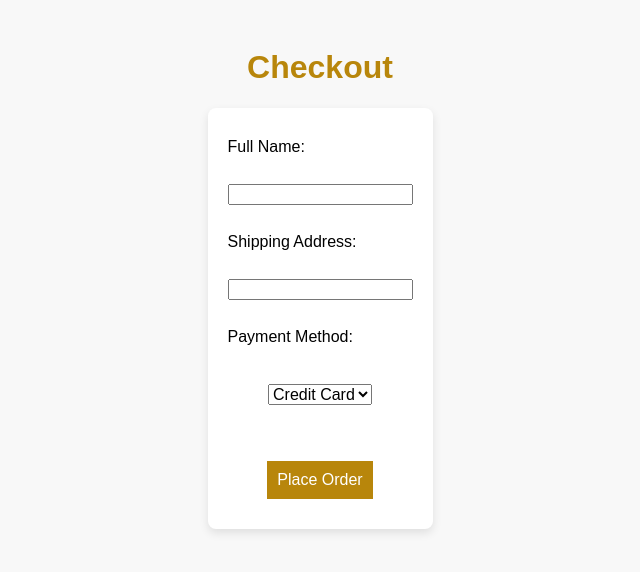
After one commit to Fabiv121/jewelry_store, a Flask app: page /checkout in a window 1280 px wide. The commit adds this page. Shown: the top 572 px of the page, without its empty margins (320-960 px from the left). Run offline with Flask 3, Linux system fonts and the light colour scheme.

Commit message:
updated code

```diff
--- a/app.py
+++ b/app.py
@@ -1,6 +1,7 @@
 import sqlite3
 import bcrypt  # Import bcrypt for password hashing
 from flask import Flask, render_template, request, redirect, url_for, session
+from flask import Flask, render_template, request, redirect, url_for
 
 app = Flask(__name__)
 app.secret_key = "supersecretkey123"  # REQUIRED for session handling
@@ -89,25 +90,30 @@ def view_orders():
     conn = sqlite3.connect('jewelry_store.db')
     c = conn.cursor()
 
-    # Fetch all orders for the logged-in user (include price)
-    c.execute("SELECT id, jewelry_type, metal, gemstone, quantity, price FROM orders WHERE user_id = (SELECT id FROM users WHERE username = ?)", (user,))
+    # Fetch all orders for the user
+    c.execute('''
+        SELECT id, jewelry_type, metal, gemstone, quantity, price
+        FROM orders
+        WHERE user_id = (SELECT id FROM users WHERE username = ?)
+    ''', (user,))
     orders = c.fetchall()
 
-    # Calculate total quantity
+    # Calculate totals
     c.execute("SELECT SUM(quantity) FROM orders WHERE user_id = (SELECT id FROM users WHERE username = ?)", (user,))
-    total_quantity = c.fetchone()[0] or 0  # Default to 0 if no items
+    total_quantity = c.fetchone()[0] or 0
 
-    # Calculate total price
     c.execute("SELECT SUM(quantity * price) FROM orders WHERE user_id = (SELECT id FROM users WHERE username = ?)", (user,))
-    total_price = c.fetchone()[0] or 0.0  # Default to 0.0 if no items
+    total_price = c.fetchone()[0] or 0.0
 
     conn.close()
 
-    return render_template('orders.html', orders=orders, user=user, total_quantity=total_quantity, total_price=total_price)
+    #  Ensure user, orders, totals are passed to the template
+    return render_template('orders.html', user=user, orders=orders, total_quantity=total_quantity, total_price=total_price)
+
 
 # Run Flask App
 if __name__ == '__main__':
-    app.run(host='0.0.0.0', port=5000, debug=True)
+    app.run(host='0.0.0.0', port=80, debug=True)
 
 
 @app.route('/register', methods=['GET', 'POST'])
@@ -116,8 +122,8 @@ def register():
         username = request.form['username']
         password = request.form['password']
 
-        # Hash the password before saving
-        hashed_password = bcrypt.hashpw(password.encode('utf-8'), bcrypt.gensalt())
+        # Hash and decode the password before storing in DB
+        hashed_password = bcrypt.hashpw(password.encode('utf-8'), bcrypt.gensalt()).decode('utf-8')
 
         conn = sqlite3.connect('jewelry_store.db')
         c = conn.cursor()
@@ -132,6 +138,7 @@ def register():
             conn.close()
 
     return render_template('register.html')
+
 
 
 import time  # Import time module for handling timeout
@@ -318,3 +325,58 @@ def update_quantity(order_id):
 def home():
     user = session.get('user')  # Get the user from session
     return render_template('index.html', user=user)
+
+
+@app.route('/checkout', methods=['GET', 'POST'])
+def checkout():
+    if request.method == 'POST':
+        name = request.form.get('name')
+        address = request.form.get('address')
+        payment = request.form.get('payment')
+
+        user = session.get('user')
+
+        if user:
+            conn = sqlite3.connect('jewelry_store.db')
+            c = conn.cursor()
+
+            # Get user ID
+            c.execute("SELECT id FROM users WHERE username = ?", (user,))
+            user_id = c.fetchone()[0]
+
+            # Delete all orders for this user (simulate emptying the cart)
+            c.execute("DELETE FROM orders WHERE user_id = ?", (user_id,))
+            conn.commit()
+            conn.close()
+
+        return render_template('confirmation.html', name=name)
+
+    return render_template('checkout.html')
+
+
+
+@app.route('/delete_account', methods=['GET', 'POST'])
+def delete_account():
+    if 'user' not in session:
+        return redirect(url_for('login'))
+
+    if request.method == 'POST':
+        username = session['user']
+
+        conn = sqlite3.connect('jewelry_store.db')
+        c = conn.cursor()
+
+        # Delete orders first (foreign key constraint if added later)
+        c.execute("DELETE FROM orders WHERE user_id = (SELECT id FROM users WHERE username = ?)", (username,))
+
+        # Then delete the user
+        c.execute("DELETE FROM users WHERE username = ?", (username,))
+        conn.commit()
+        conn.close()
+
+        # Log the user out
+        session.pop('user', None)
+
+        return redirect(url_for('home'))
+
+    return render_template('delete_account.html')
--- /dev/null
+++ b/templates/checkout.html
@@ -0,0 +1,25 @@
+<!DOCTYPE html>
+<html>
+<head>
+    <title>Checkout</title>
+    <link rel="stylesheet" href="{{ url_for('static', filename='styles.css') }}">
+</head>
+<body>
+    <h1>Checkout</h1>
+    <form method="POST">
+        <label>Full Name:</label><br>
+        <input type="text" name="name" required><br><br>
+
+        <label>Shipping Address:</label><br>
+        <input type="text" name="address" required><br><br>
+
+        <label>Payment Method:</label><br>
+        <select name="payment">
+            <option value="credit_card">Credit Card</option>
+            <option value="paypal">PayPal</option>
+        </select><br><br>
+
+        <button type="submit">Place Order</button>
+    </form>
+</body>
+</html>
--- a/templates/customize.html
+++ b/templates/customize.html
@@ -88,6 +88,8 @@
     {% if user %}
         <p>Welcome, <strong>{{ user }}</strong>!
             <a href="{{ url_for('logout') }}" style="text-decoration: none; font-weight: bold;">Logout</a>
+            <a href="{{ url_for('delete_account') }}">Delete Account</a>
+
         </p>
     {% elif is_guest %}
         <p>You are browsing as a Guest.</p>
--- a/templates/orders.html
+++ b/templates/orders.html
@@ -99,6 +99,8 @@
         </tr>
     </table>
 
+    <a href="{{ url_for('checkout') }}" class="guest-button">Proceed to Checkout</a>
+
 
 
 
```
Also changed, not shown: templates/confirmation.html (added, +11 -0 lines), templates/delete_account.html (added, +14 -0 lines), templates/index.html (+17 -16 lines), jewelry_store.db, 2 other files.
